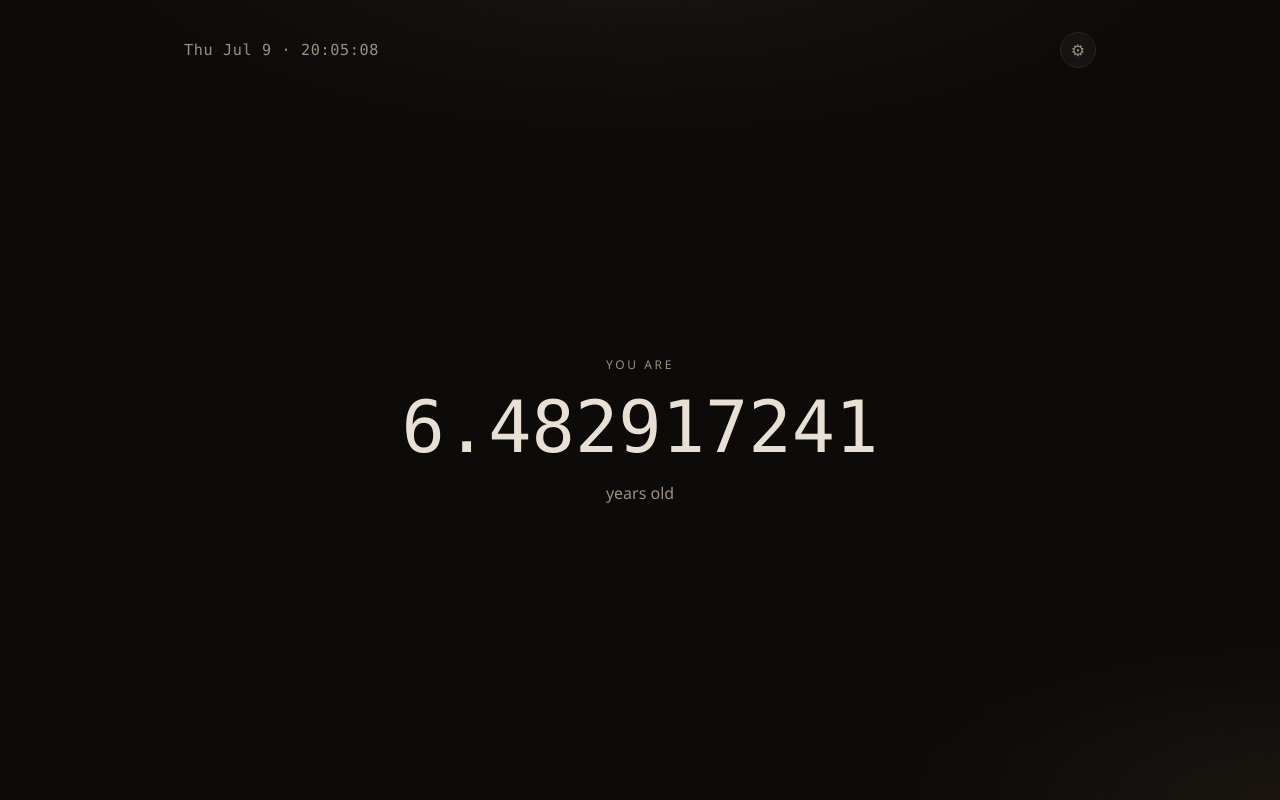
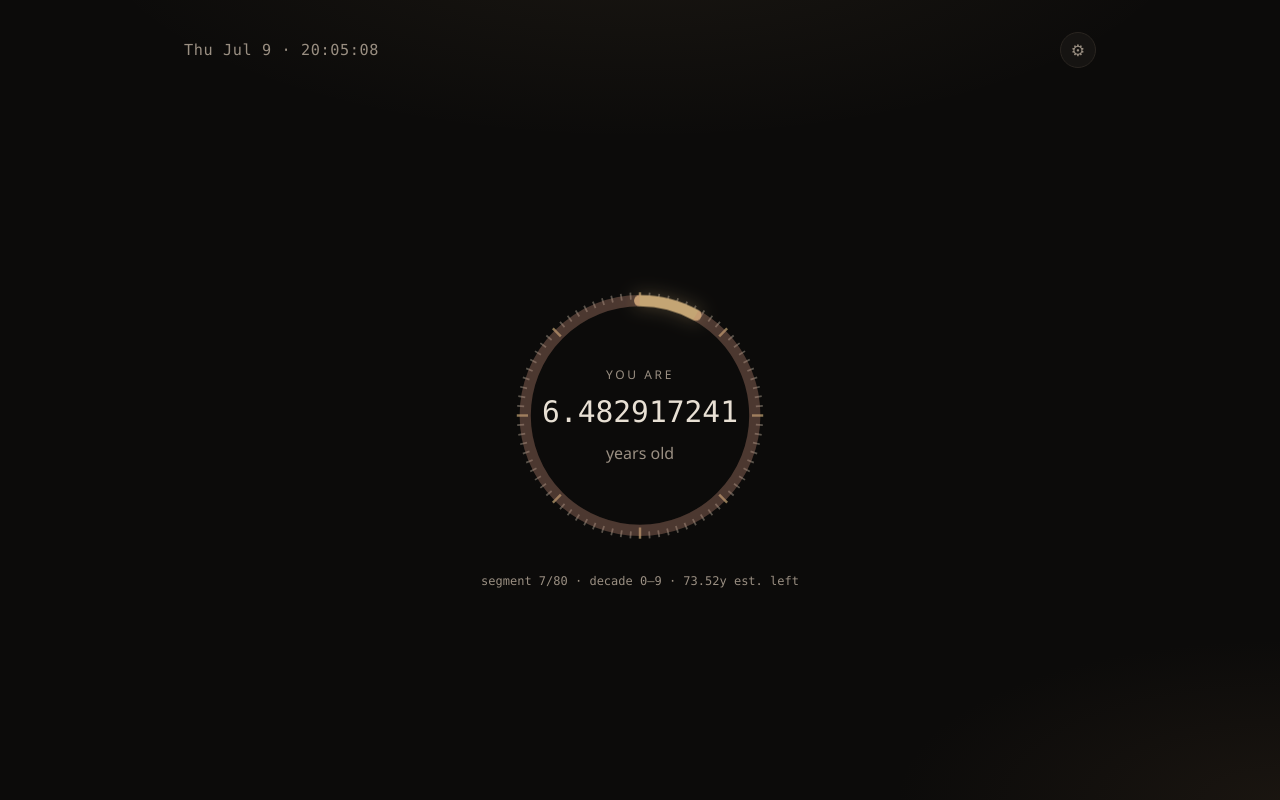
Before and after one commit to rorybot/newTab, a browser extension: page newtab.html in a window 1280 px wide. Both pictures are taken after typing "2020-01-15" into the empty fields and a click on the button "Save". Drawn offline with Linux system fonts and the light colour scheme.

Commit message:
Add segmented life ring around the age display.

```diff
--- a/newtab.css
+++ b/newtab.css
@@ -49,3 +49,15 @@ body {
 .needs-setup .age-label { color: var(--accent); }
 
 .settings-sub { margin: -0.5rem 0 0; font-size: 0.7rem; color: var(--text-muted); font-family: var(--font-mono); }
+
+
+.life-ring-wrap { position: relative; width: min(280px, 70vw); aspect-ratio: 1; margin: 0 auto; }
+.life-ring { width: 100%; height: 100%; transform: rotate(-90deg); overflow: visible; }
+.ring-track { fill: none; stroke: #2a2520; stroke-width: 8; }
+.ring-progress { fill: none; stroke: var(--accent); stroke-width: 8; stroke-linecap: round; stroke-dasharray: 0 100; filter: drop-shadow(0 0 6px rgba(196, 165, 116, 0.35)); }
+.ring-remaining { fill: none; stroke: rgba(196, 122, 106, 0.22); stroke-width: 8; stroke-dasharray: 0 100; }
+.ring-ticks line { stroke: rgba(154, 143, 130, 0.55); stroke-width: 1.25; }
+.ring-ticks line.decade { stroke: var(--accent); stroke-width: 1.75; opacity: 0.7; }
+.life-center { position: absolute; inset: 0; display: flex; flex-direction: column; align-items: center; justify-content: center; text-align: center; padding: 1.5rem; pointer-events: none; }
+.life-center .age-display { font-size: clamp(1.35rem, 3.8vw, 1.85rem); }
+.life-segments { margin: 1rem 0 0; font-family: var(--font-mono); font-size: 0.75rem; color: var(--text-muted); }
--- a/newtab.html
+++ b/newtab.html
@@ -12,10 +12,23 @@
         <time id="clock" class="clock" datetime=""></time>
         <button type="button" id="settings-toggle" class="icon-btn" aria-label="Settings" title="Settings">⚙</button>
       </header>
-      <section class="hero" aria-label="Mortality clock">
-        <p class="eyebrow">You are</p>
-        <p id="age-display" class="age-display">—</p>
-        <p id="age-label" class="age-label">years old</p>
+      <section class="hero" id="life-pane" aria-label="Mortality clock">
+        <div class="life-ring-wrap">
+          <svg class="life-ring" viewBox="0 0 200 200" role="img" aria-labelledby="life-ring-label">
+            <title id="life-ring-label">Life progress ring</title>
+            <circle class="ring-track" cx="100" cy="100" r="82" />
+            <g id="ring-ticks" class="ring-ticks"></g>
+            <circle id="ring-progress" class="ring-progress" cx="100" cy="100" r="82" pathLength="100" />
+            <circle id="ring-remaining" class="ring-remaining" cx="100" cy="100" r="82" pathLength="100" />
+          </svg>
+          <div class="life-center">
+            <p class="eyebrow">You are</p>
+            <p id="age-display" class="age-display">—</p>
+            <p id="age-label" class="age-label">years old</p>
+          </div>
+        </div>
+        <p id="life-segments" class="life-segments"></p>
+        <p id="life-badge" class="life-badge" hidden></p>
         <p id="death-countdown" class="death-countdown" hidden></p>
       </section>
     </main>
--- a/newtab.js
+++ b/newtab.js
@@ -1,10 +1,16 @@
 const STORAGE_KEY = "newTabSettings";
 const DEFAULTS = { birthDate: "", birthTime: "00:00:00", lifespan: 80, showDeath: false };
+const RING_R = 82, RING_CX = 100, RING_CY = 100;
 const els = {
   clock: document.getElementById("clock"),
   ageDisplay: document.getElementById("age-display"),
   ageLabel: document.getElementById("age-label"),
   deathCountdown: document.getElementById("death-countdown"),
+  lifeSegments: document.getElementById("life-segments"),
+  lifePane: document.getElementById("life-pane"),
+  ringProgress: document.getElementById("ring-progress"),
+  ringRemaining: document.getElementById("ring-remaining"),
+  ringTicks: document.getElementById("ring-ticks"),
   settingsToggle: document.getElementById("settings-toggle"),
   settingsDialog: document.getElementById("settings-dialog"),
   settingsForm: document.getElementById("settings-form"),
@@ -13,9 +19,9 @@ const els = {
   birthTime: document.getElementById("birth-time"),
   lifespan: document.getElementById("lifespan"),
   showDeath: document.getElementById("show-death"),
-  hero: document.querySelector(".hero"),
 };
 let settings = { ...DEFAULTS };
+let ticksDrawnFor = null;
 function pad(n, width = 2) { return String(n).padStart(width, "0"); }
 function formatClock(date) {
   const days = ["Sun", "Mon", "Tue", "Wed", "Thu", "Fri", "Sat"];
@@ -55,18 +61,13 @@ async function loadSettings() {
   if (hasExtensionStorage()) {
     try {
       const localResult = await chrome.storage.local.get(STORAGE_KEY);
-      if (localResult[STORAGE_KEY] && typeof localResult[STORAGE_KEY] === "object") {
-        loaded = localResult[STORAGE_KEY];
-      }
+      if (localResult[STORAGE_KEY] && typeof localResult[STORAGE_KEY] === "object") loaded = localResult[STORAGE_KEY];
     } catch { /* continue */ }
   }
   if (!loaded) {
     try {
       const raw = localStorage.getItem(STORAGE_KEY);
-      if (raw) {
-        const parsed = JSON.parse(raw);
-        if (parsed && typeof parsed === "object") loaded = parsed;
-      }
+      if (raw) { const parsed = JSON.parse(raw); if (parsed && typeof parsed === "object") loaded = parsed; }
     } catch { /* ignore */ }
   }
   settings = loaded ? { ...DEFAULTS, ...loaded } : { ...DEFAULTS };
@@ -79,6 +80,32 @@ async function saveSettings(next) {
     catch (err) { console.warn("chrome.storage.local.set failed", err); }
   }
 }
+function ensureRingTicks(lifespanYears) {
+  const n = Math.max(1, Math.min(150, Math.round(lifespanYears)));
+  if (ticksDrawnFor === n) return;
+  ticksDrawnFor = n;
+  const frag = document.createDocumentFragment();
+  for (let i = 0; i < n; i++) {
+    const angle = (i / n) * Math.PI * 2;
+    const isDecade = i % 10 === 0;
+    const inner = isDecade ? RING_R - 2 : RING_R + 1;
+    const outer = RING_R + 6;
+    const line = document.createElementNS("http://www.w3.org/2000/svg", "line");
+    line.setAttribute("x1", String(RING_CX + Math.cos(angle) * outer));
+    line.setAttribute("y1", String(RING_CY + Math.sin(angle) * outer));
+    line.setAttribute("x2", String(RING_CX + Math.cos(angle) * inner));
+    line.setAttribute("y2", String(RING_CY + Math.sin(angle) * inner));
+    if (isDecade) line.classList.add("decade");
+    frag.appendChild(line);
+  }
+  els.ringTicks.replaceChildren(frag);
+}
+function updateRing(livedFraction) {
+  const lived = Math.max(0, Math.min(1, livedFraction)) * 100;
+  const remain = 100 - lived;
+  els.ringProgress.style.strokeDasharray = `${lived} ${100 - lived}`;
+  els.ringRemaining.style.strokeDasharray = `0 ${lived} ${remain} 0`;
+}
 function updateClock() {
   const now = new Date();
   els.clock.textContent = formatClock(now);
@@ -86,22 +113,33 @@ function updateClock() {
 }
 function updateAge() {
   const birth = parseBirthDateTime(settings.birthDate, settings.birthTime);
+  const lifespan = Number(settings.lifespan) || 80;
+  ensureRingTicks(lifespan);
   if (!birth) {
-    els.hero.classList.add("needs-setup");
-    els.ageDisplay.textContent = "Set your birth date";
-    els.ageLabel.textContent = "Open settings to get started";
+    els.lifePane.classList.add("needs-setup");
+    els.ageDisplay.textContent = "set birth date";
+    els.ageLabel.textContent = "⚙ settings to start";
     els.deathCountdown.hidden = true;
+    els.lifeSegments.textContent = "life ring idle · no birthday yet";
+    updateRing(0);
     return;
   }
-  els.hero.classList.remove("needs-setup");
+  els.lifePane.classList.remove("needs-setup");
   const now = new Date();
-  els.ageDisplay.textContent = formatAge(ageInYears(birth, now));
+  const years = ageInYears(birth, now);
+  const fraction = years / lifespan;
+  els.ageDisplay.textContent = formatAge(years);
   els.ageLabel.textContent = "years old";
+  updateRing(fraction);
+  const wholeYears = Math.floor(years);
+  const decade = Math.floor(years / 10) * 10;
+  els.lifeSegments.textContent =
+    `segment ${wholeYears + 1}/${lifespan} · decade ${decade}–${decade + 9} · ${Math.max(0, lifespan - years).toFixed(2)}y est. left`;
   if (settings.showDeath) {
-    const remaining = expectedDeathDate(birth, Number(settings.lifespan) || 80).getTime() - now.getTime();
+    const remaining = expectedDeathDate(birth, lifespan).getTime() - now.getTime();
     els.deathCountdown.textContent = remaining > 0
-      ? `~${formatDuration(remaining)} left (at ${settings.lifespan} years)`
-      : "You've outlived the estimate. Keep going.";
+      ? `~${formatDuration(remaining)} left @ ${lifespan}y`
+      : "outlived the estimate · keep going";
     els.deathCountdown.hidden = false;
   } else {
     els.deathCountdown.hidden = true;
```
Also changed, not shown: GrokInstructions.md (+7 -17 lines).
